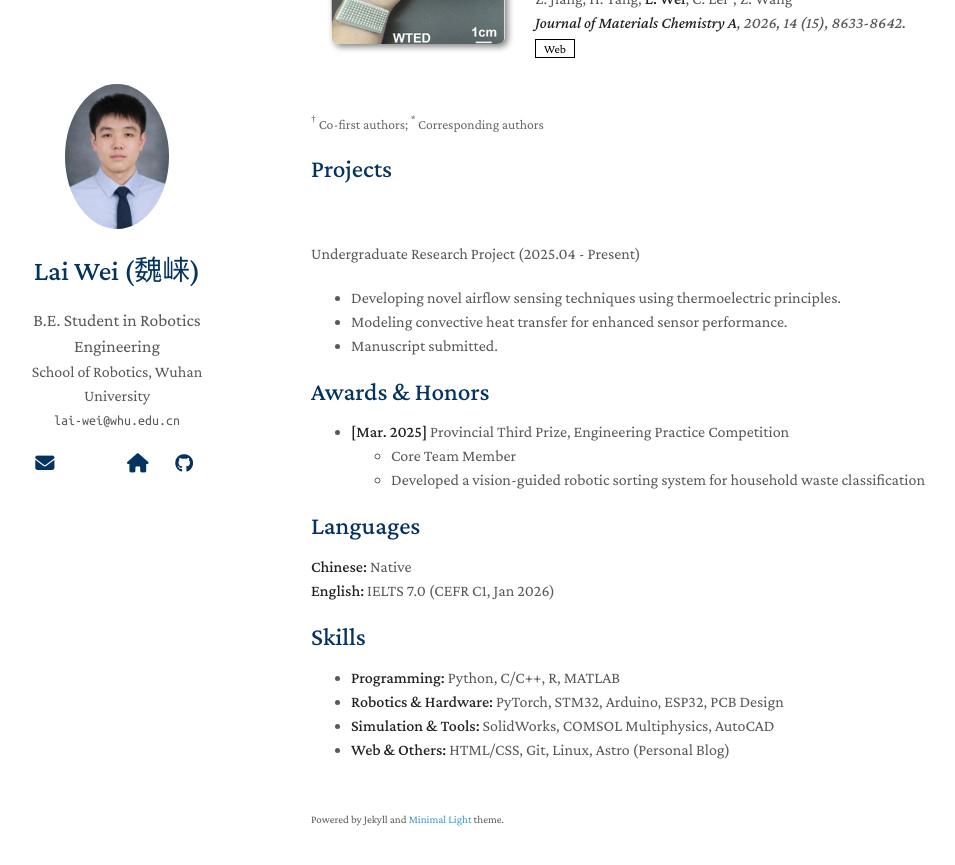
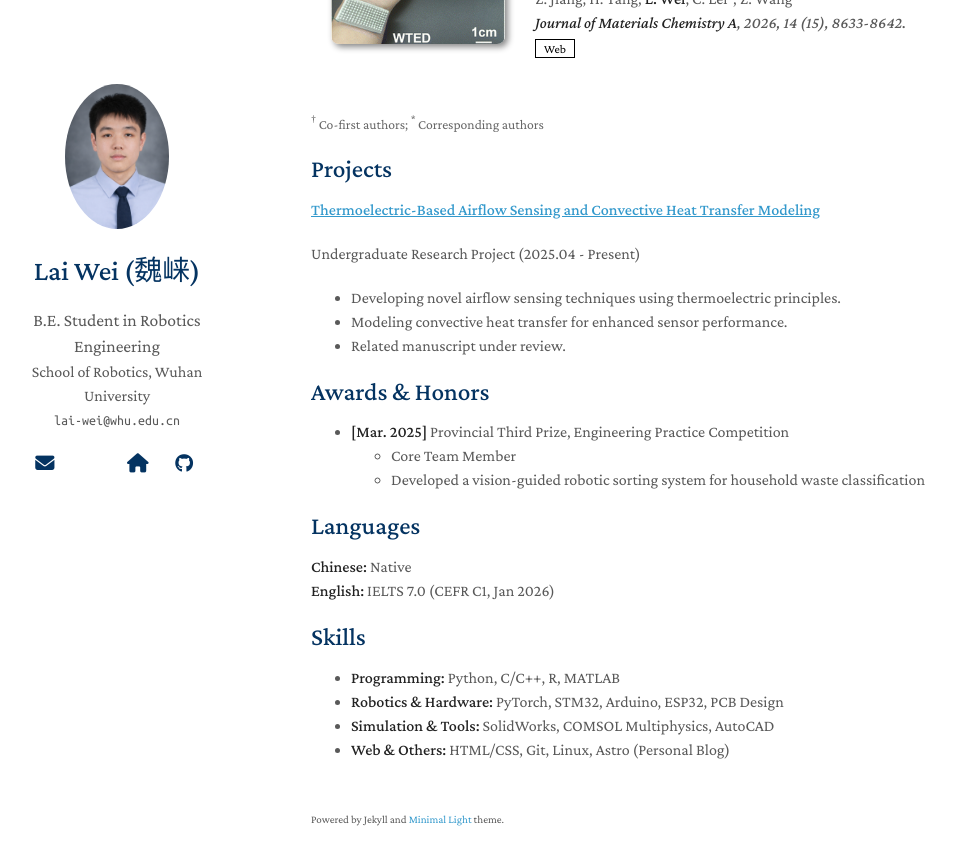
Before and after one commit to WHULai/whulai.github.io, a Jekyll site: the page built from index.md, in a window 1280 px wide and 900 px high, scrolled down 950 px. Shown: the top 865 px of the window, without its empty margins (159-1114 px from the left). Built offline with Jekyll 4.4.1, drawn with Linux system fonts in a browser that asks for light colours; a style sheet for code colours, icons or effects is not loaded; our own code applies the rules of GitHub Pages for plain Markdown files.

Commit message:
Fix project link styling and update manuscript status

```diff
--- a/index.md
+++ b/index.md
@@ -31,12 +31,12 @@ Applying machine learning and time-series modeling to improve robustness, calibr
 
 ## Projects
 
-<strong><a href="https://pulmomask.github.io/" target="_blank" rel="noopener noreferrer" style="color: #fff; text-decoration: underline;">Thermoelectric-Based Airflow Sensing and Convective Heat Transfer Modeling</a></strong>
+<strong><a href="https://pulmomask.github.io/" target="_blank" rel="noopener noreferrer" style="text-decoration: underline;">Thermoelectric-Based Airflow Sensing and Convective Heat Transfer Modeling</a></strong>
 
 Undergraduate Research Project (2025.04 - Present)
 - Developing novel airflow sensing techniques using thermoelectric principles.
 - Modeling convective heat transfer for enhanced sensor performance.
-- Manuscript submitted.
+- Related manuscript under review.
 
 ## Awards & Honors
 
```
